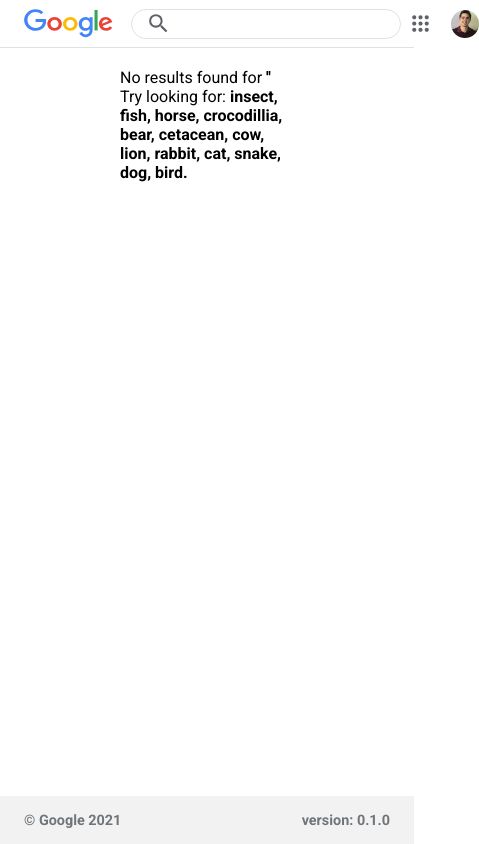
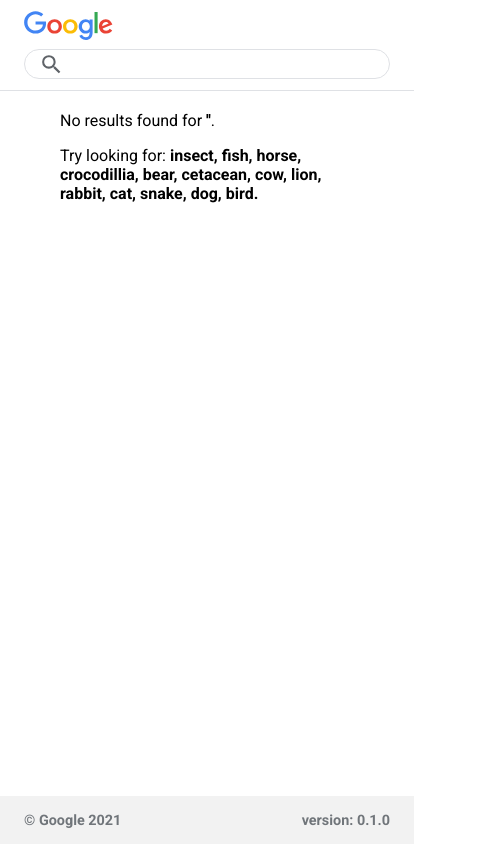
Before and after one commit to tiagomariinhoo/agile-content-frontend-test, a React (Vite) app: page /search in a window 390 px wide. Shown: the whole page, 479 px wide, since content can reach past the window. Built offline with nearby package versions, Linux system fonts and the light colour scheme; the HTML template or start-up script is replaced by a standard one; a web font is replaced by a local one.

Commit message:
Added responsive header

```diff
--- a/src/App.css
+++ b/src/App.css
@@ -7,6 +7,7 @@
 
 html, body {
   min-height: 100vh;
+  min-width: 460px;
   width: 100%;
   margin: 0;
   padding: 0;
--- a/src/components/Input/styles.css
+++ b/src/components/Input/styles.css
@@ -5,13 +5,13 @@
   border-radius: 24px;
   margin: 0 auto;
   width: 100%;
-  max-width: 584px;
   padding: 0 14px 0 14px;
 
   align-items: center;
 }
 
 input {
+  width: 100%;
   flex: 1;
   font-size: 16px;
   border: 0;
--- a/src/components/Layout/Header/index.tsx
+++ b/src/components/Layout/Header/index.tsx
@@ -7,7 +7,7 @@
 import "./styles.css"
 
 const Header = () => {
-  const [ text, setText ] = useState("")
+  const [text, setText] = useState("")
   const location = useLocation()
   const navigate = useNavigate()
   const isSearchPage = useMemo(() => {
@@ -46,12 +46,12 @@
     <header>
       {
         !isSearchPage ?
-        <span><strong>Agile Content</strong> Frontend test</span>
-        :
-        <div style={{display: "flex", alignItems: "center"}}>
-          <img onClick={handleMainPage} style={{maxHeight: 30, marginRight: 18, cursor: 'pointer'}} src={GoogleLogo} />
-          <Input style={{minHeight: 30}} value={text} onKeyPress={handlePressEnter} onChange={handleChange}/>
-        </div>
+          <span><strong>Agile Content</strong> Frontend test</span>
+          :
+          <div className='left-container'>
+            <img className='google-logo' onClick={handleMainPage} src={GoogleLogo} />
+            <Input style={{ minHeight: 30 }} value={text} onKeyPress={handlePressEnter} onChange={handleChange} />
+          </div>
       }
       <div className="right-container">
         <div className="icon-wrap">
--- a/src/components/Layout/Header/styles.css
+++ b/src/components/Layout/Header/styles.css
@@ -7,6 +7,11 @@
   color: #4d5156;
   border-bottom: 1px solid #dfe1e5;
   padding: 0px 24px;
+
+
+  @media (max-width: 960px) {
+    justify-content: start;
+  }
 }
 
 .icon-wrap {
@@ -39,8 +44,40 @@
   fill: currentColor;
 }
 
+.google-logo {
+  max-height: 30px;
+  margin-right: 18px;
+  cursor: pointer;
+
+  @media (max-width: 540px) {
+    margin-bottom: 0.5rem;
+  }
+}
+
+.left-container {
+  display: flex;
+  align-items: center;
+  justify-content: start;
+
+  @media (max-width: 960px) {
+    width: 100%;
+  }
+
+  @media (max-width: 540px) {
+    flex-direction: column;
+    padding: 0.7rem 0;
+    align-items: start;
+  }
+}
+
 .right-container {
   display: flex;
   align-items: center;
   justify-content: center;
+  margin-left: 1rem;
+
+
+  @media (max-width: 540px) {
+    display: none;
+  }
 }
--- a/src/pages/Home/index.tsx
+++ b/src/pages/Home/index.tsx
@@ -30,7 +30,9 @@
     <div className="home-container">
       <img src={GoogleLogo} />
       <div className="search-container">
-        <Input onChange={handleChange} onKeyPress={handlePressEnter} />
+        <div className="input-wrapper">
+          <Input onChange={handleChange} onKeyPress={handlePressEnter} />
+        </div>
         <button className="search-btn" onClick={handleSearch} disabled={text.length === 0} type="button" >Buscar</button>
       </div>
     </div>
--- a/src/pages/Home/styles.css
+++ b/src/pages/Home/styles.css
@@ -22,6 +22,11 @@
   width: 100%;
 }
 
+.input-wrapper {
+  max-width: 584px;
+  width: 100%;
+}
+
 .search-btn {
   height: 36px;
   min-width: 54px;
--- a/src/pages/Search/EmptyState/index.tsx
+++ b/src/pages/Search/EmptyState/index.tsx
@@ -11,10 +11,10 @@
     <div>
       {
         state == SearchState.EMPTY &&
-        <>
-          <span>No results found for <strong>'{text}'</strong></span>
+        <div className='no-results'>
+          <span>No results found for <strong>'{text}'</strong>.</span>
           <br />
-        </>
+        </div>
       }
       <span>Try looking for: <strong>insect, fish, horse, crocodillia, bear, cetacean, cow, lion, rabbit, cat, snake, dog, bird.</strong></span>
     </div>
--- a/src/pages/Search/EmptyState/styles.css
+++ b/src/pages/Search/EmptyState/styles.css
@@ -0,0 +1,3 @@
+.no-results {
+  margin-bottom: 1rem;
+}
--- a/src/pages/Search/Preview/styles.css
+++ b/src/pages/Search/Preview/styles.css
@@ -1,6 +1,5 @@
 .preview-modal {
-  width: 40%;
-  max-width: 400px;
+  width: 400px;
   margin-right: auto;
   height: fit-content;
 
--- a/src/pages/Search/Results/styles.css
+++ b/src/pages/Search/Results/styles.css
@@ -1,6 +1,10 @@
   .results-container {
     width: 50%;
     margin-right: auto;
+
+    @media (max-width: 960px) {
+      width: 100%;
+    }
   }
 
   .results-container>li+li {
--- a/src/pages/Search/styles.css
+++ b/src/pages/Search/styles.css
@@ -5,6 +5,10 @@
 
   margin-bottom: auto;
   padding: 20px 120px;
+
+  @media (max-width: 1254px) {
+    padding: 20px 60px;
+  }
 }
 
 .wrapper {
```
